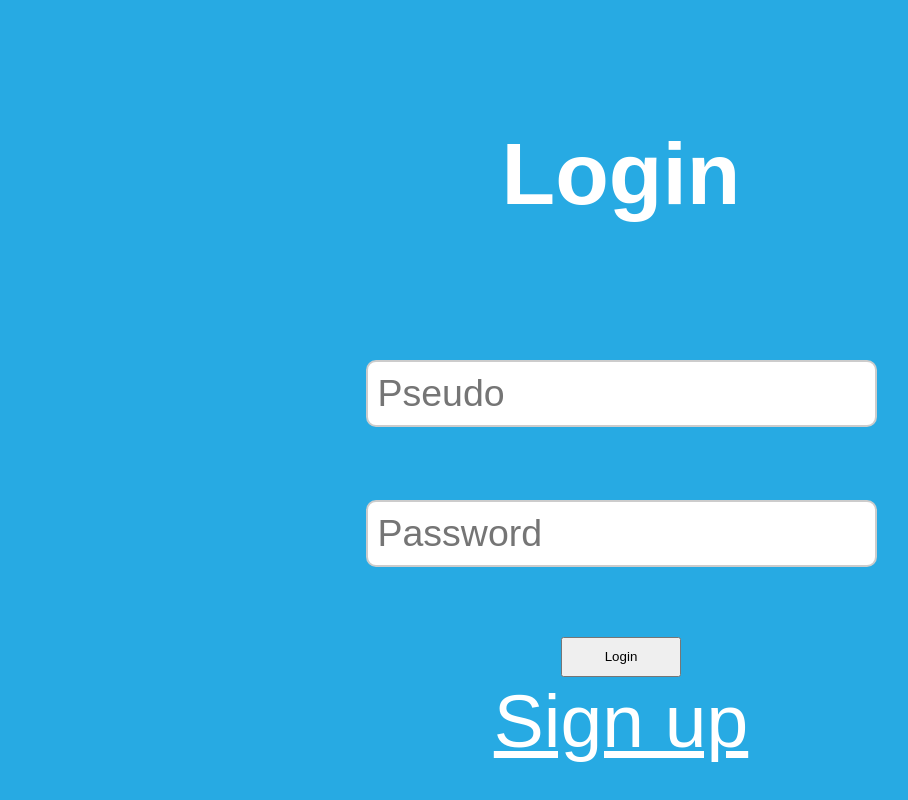
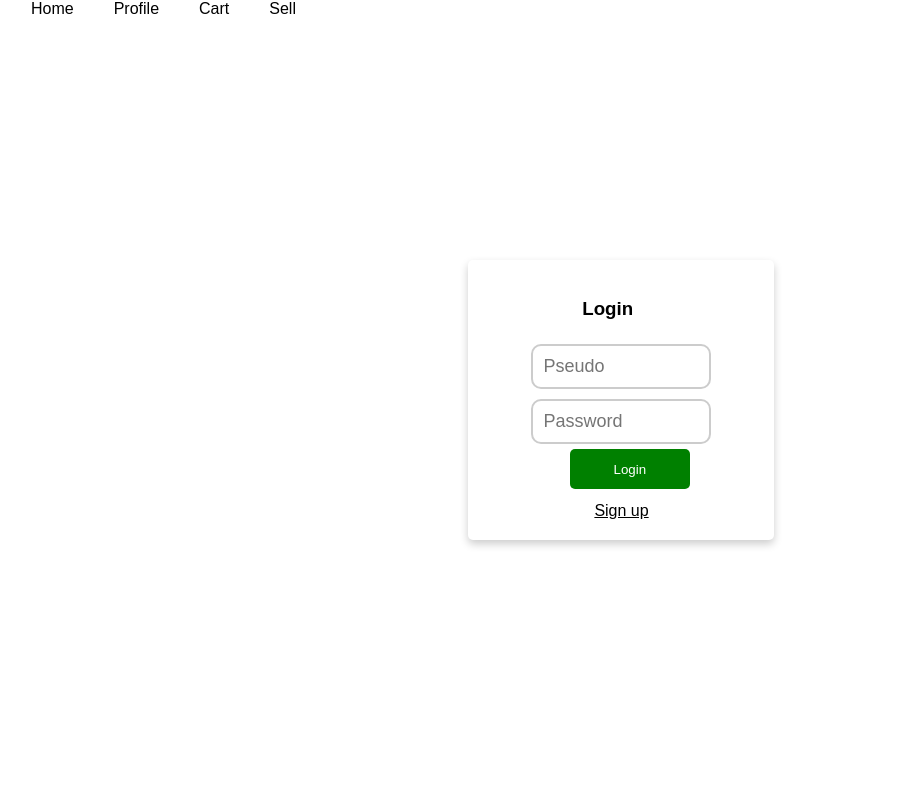
Before and after one commit to Max33270/PHP-E-CommerceWebsite, a PHP site: page /login/index.php in a window 1280 px wide. Shown: the whole page, without its empty margins (19-927 px from the left). Run offline with PHP 8.4, Linux system fonts and the light colour scheme.

Commit message:
card for login page

```diff
--- a/login/index.php
+++ b/login/index.php
@@ -51,7 +51,18 @@ if (isset($_POST['Pseudo']) && isset($_POST['Password'])) {
     <link rel="stylesheet" href="../styles/login.css">
   </head>
 <body>
+<header class="header sticky">
+  <nav>
+    <ul>
+      <li><a href="../index.php">Home</a></li>
+      <li><a href="../account">Profile</a></li>
+      <li><a href="../cart">Cart</a></li>
+      <li><a href="../sell">Sell</a></li>
+    </ul>
+  </nav>
+</header>
   <div class="grid">
+  <div class="login_card">
     <header class="login__header">
       <h3 class="login__title">Login</h3>
       </header>
@@ -70,7 +81,8 @@ if (isset($_POST['Pseudo']) && isset($_POST['Password'])) {
       <div><?php if ($error != "") {
         echo $error;
       } ?>
-      </div>
     </div>
+    </div>
+  </div>
   </body>
 </html>
--- a/sell/index.php
+++ b/sell/index.php
@@ -115,12 +115,12 @@ h1 {
 </style>
 
 <body>
-    <header>
+<header class="header sticky">
   <nav>
     <ul>
       <li><a href="../index.php">Home</a></li>
+      <li><a href="../account">Profile</a></li>
       <li><a href="../cart">Cart</a></li>
-          <li><a href="../account">Profile</a></li>
       <li><a href="../sell">Sell</a></li>
     </ul>
   </nav>
--- a/styles/login.css
+++ b/styles/login.css
@@ -1,9 +1,8 @@
 body {
-    background-color: #27aae3;
+    background-color: white;
     font-family: Arial, sans-serif;
-    font-size: 75px;
     text-align: center;
-    color: white;
+    color: black;
     margin: 0;
     padding: 0;
     height: 100vh;
@@ -16,21 +15,108 @@ body {
     border-radius: 10px;
     border: 2px solid #ccc;
     padding: 10px;
-    width: 100%;
+    width: 70%;
     box-sizing: border-box;
     transition: border-color 0.3s;
 }
 .login__body .form__field {
-    padding: 25px;
+    padding: 5px;
 }
 .login__body .form__field input:focus {
     border: 2px solid red;
 }
 input[type="submit"] {
+    width: 60px;
+    height: 40px;
     width: 120px;
-    height: 40px;
+    background-color: green;
+    color: white;
+    border: none;
+    border-radius: 5px;
+    cursor: pointer;
+    padding: 10px;
+    position: absolute;
+}
+
+#pseudo{
+    font-size: large;
+}
+
+#password {
+    font-size: large;
 }
 
 a{
-  color: white;
+  color: black;
+  display: flex;
 }
+
+a.registeracc{
+    margin-top: 20%;
+    margin-left: 40%;
+}
+
+.login_card {
+    box-shadow: 0 4px 8px 0 rgba(0,0,0,0.2);
+    transition: 0.3s;
+    border-radius: 5px;
+    align-items: center;
+    padding: 20px;
+  }
+
+.login_card:hover {
+    box-shadow: 0 8px 16px 0 rgba(0,0,0,0.2);
+}
+
+.login__title {
+    margin-left: -10%;
+}
+
+.login_button{
+   margin-left: -4%;
+}
+
+*/ NavBar */
+.header {
+    background-color: white;
+    color: #fff;
+    box-shadow: 0px 3px 0px -2px black;
+    padding: 15px 0;
+}
+
+.sticky {
+    position: fixed;
+    top: 0;
+    width: 100%;
+    z-index: 1;
+}
+
+nav {
+    display: flex;
+    justify-content: space-between;
+    align-items: center;
+    width: 100%;
+    margin: 0;
+    padding: 0 30px;
+}
+nav ul {
+    display: flex;
+    list-style: none;
+    margin: 0;
+    padding: 0;
+}
+nav ul li a {
+    color: black;
+    text-decoration: none;
+    padding: 0 20px;
+    transition: background-color 0.2s ease-in-out;
+}
+nav ul li a:hover {
+    text-decoration: underline;
+    text-decoration-color: green;
+    text-decoration-thickness: 3px;
+    text-underline-offset: 5px;
+}
+form {
+    display: inline-block;
+}
```
Lines whose indentation alone changed are shown as unchanged.
